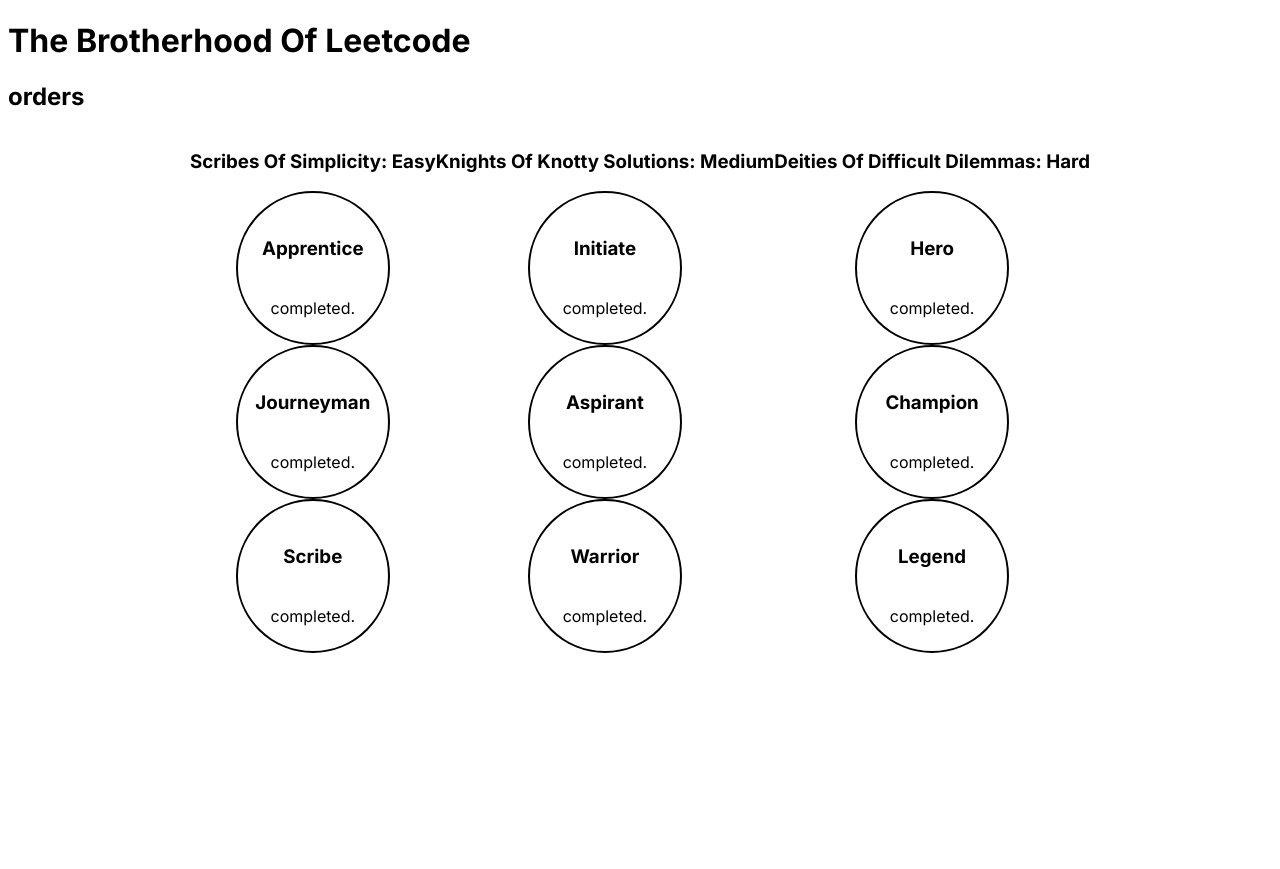
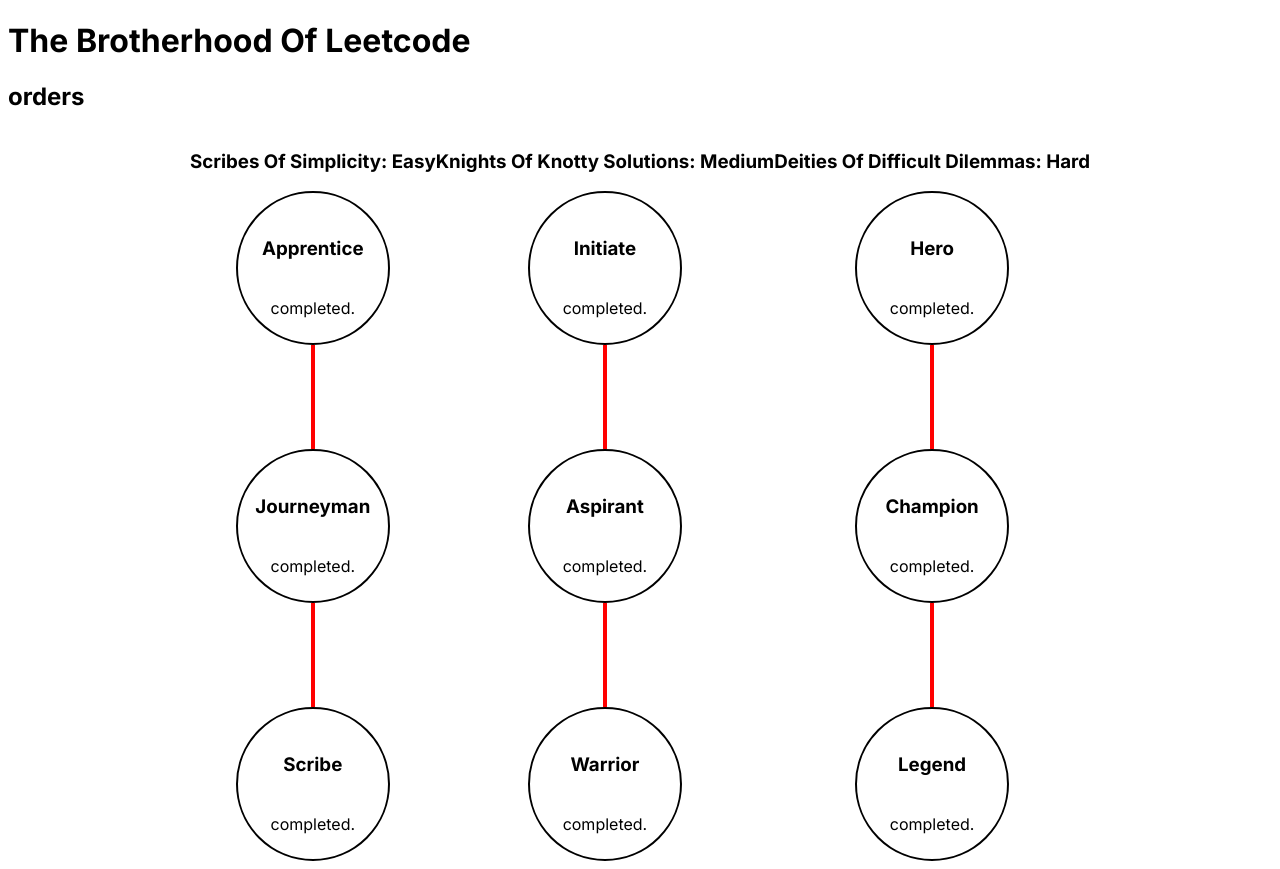
Before and after one commit to adrientremblay/BrotherhoodOfLeetcode, a Next.js app: page / in a window 1280 px wide. Before the commit the page ends 800 px from the top, so only its background shows below. Built offline with nearby package versions, Linux system fonts and the light colour scheme.

Commit message:
render lines

```diff
--- a/app/globals.css
+++ b/app/globals.css
@@ -11,7 +11,6 @@
 
 .line {
     border: 2px solid red;
-    position: absolute;
 }
 
 .horizontal-line {
@@ -21,7 +20,7 @@
 
 .vertical-line {
     width: 0px;
-    height: 100%;
+    height: 100px;
     margin: 0px auto;
     top: 0;
     left: 50%;
--- a/app/rank_table.js
+++ b/app/rank_table.js
@@ -45,11 +45,17 @@ let users = [user];
 
 export default function RankTable() {
     let orders_jsx = orders.map(order => {
-        let rank_list = order.ranks.map(rank => {
-            return (
+        let rank_list = [];
+
+        for (let i = 0 ; i < order.ranks.length ; i++) {
+            const rank = order.ranks[i];
+            rank_list.push(
                 <Rank name={rank.name}></Rank>
             );
-        });
+            if (i < order.ranks.length -1) {
+                rank_list.push(<div className='line vertical-line'></div>)
+            }
+        }
 
         return (
             <div class='order'>
```
